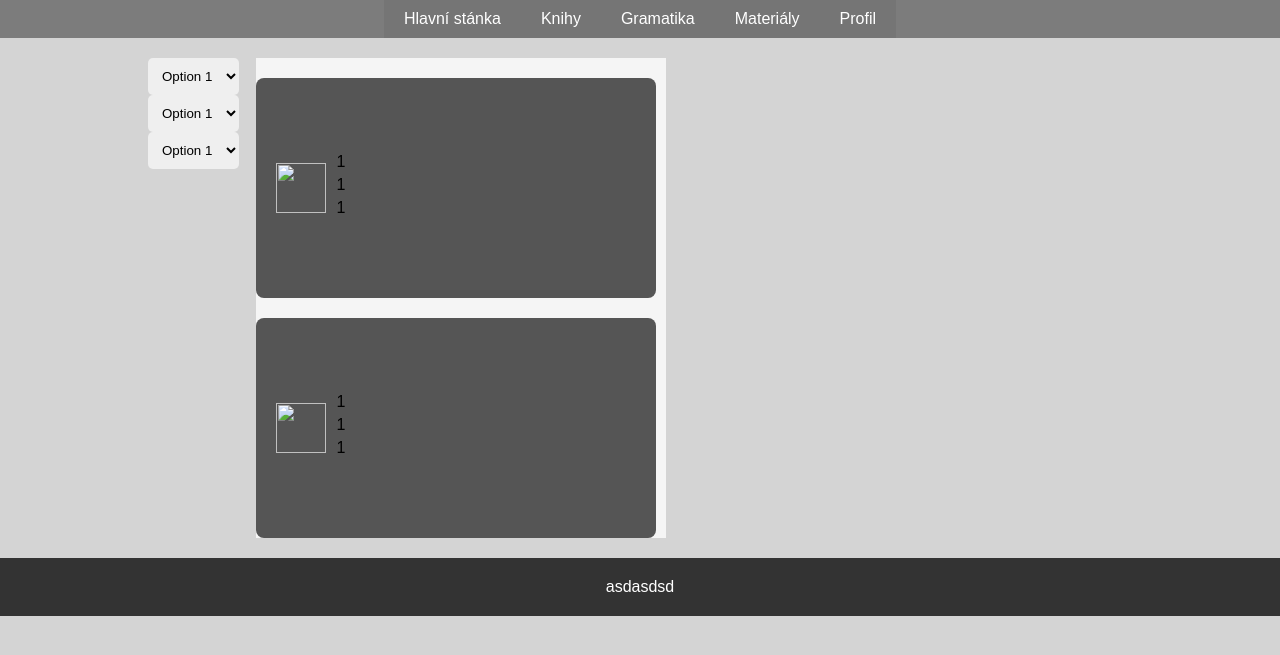
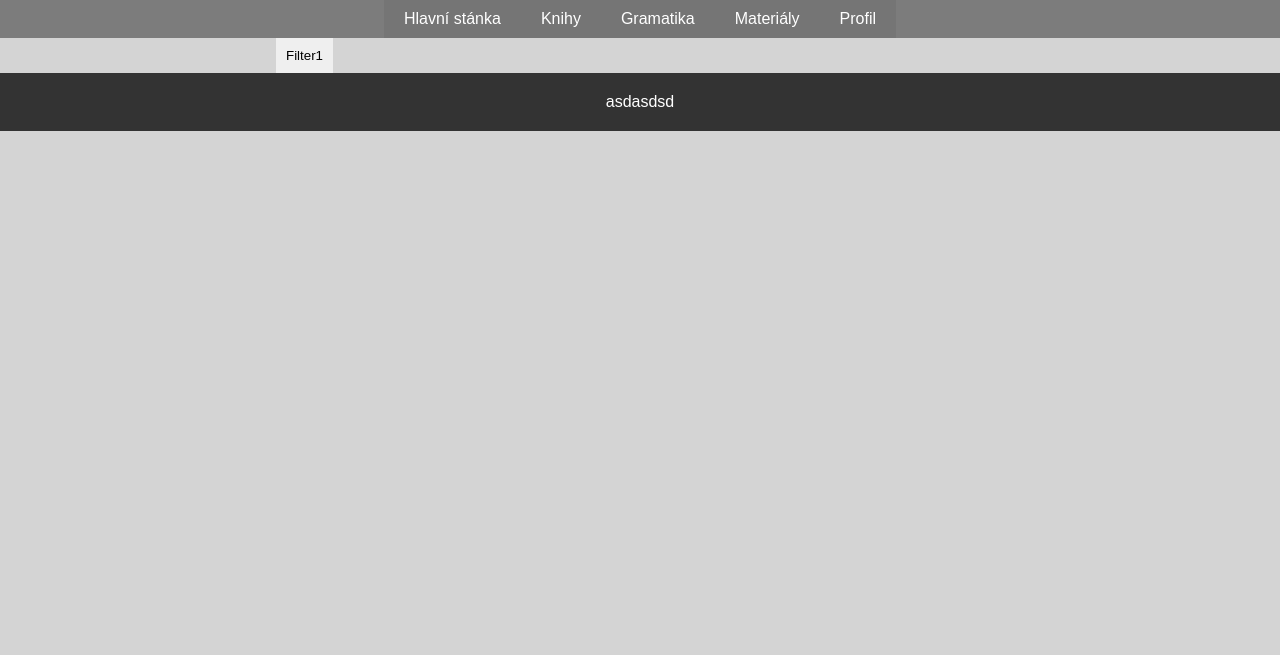
Before and after one commit to Rikos99/projektWEB, a PHP site: page /uzivatel/pohledy/kniha.html in a window 1280 px wide. Shown: the part 120-775 px from the top of the page. Run offline with PHP 8.4, Linux system fonts and the light colour scheme.

Commit message:
prace v hodině
asdasd

```diff
--- a/pohledy/kniha.html
+++ b/pohledy/kniha.html
@@ -9,6 +9,9 @@
     <link rel="stylesheet" href="../style/style.css">
     <link rel="stylesheet" href="../style/navstyle.css">
     <link rel="stylesheet" href="../style/knihastyle.css">
+    <script src="../script/filterScript.js"></script>
+    <script src="https://ajax.googleapis.com/ajax/libs/jquery/3.5.1/jquery.min.js"></script>
+
 
 
 </head>
@@ -40,55 +43,25 @@
     <main>
         <div class="container">
 
-            <div id="filter">
-                <select>
-                    <option value="option1">Option 1</option>
-                    <option value="option2">Option 2</option>
-                    <option value="option3">Option 3</option>
-                </select>
-                <select>
-                    <option value="option1">Option 1</option>
-                    <option value="option2">Option 2</option>
-                    <option value="option3">Option 3</option>
-                </select>
-                <select>
-                    <option value="option1">Option 1</option>
-                    <option value="option2">Option 2</option>
-                    <option value="option3">Option 3</option>
-                </select>
-            </div>
+            <div class="filter">
 
-            <div id="whitecont">
+                <div class="dropdown1">
+                    <button class="dropbtn1" onclick="toggleDropdown()" >Filter1</button>
 
-                <div id="mybooklist">
-
-                    <div class="mybookholder">
-
-                        <img src="" alt="">
-                        <ul class="mybookinfo">
-                            <li>1</li>
-                            <li>1</li>
-                            <li>1</li>
-                        </ul>
-
+                    <div id="dropdownContent1" class="dropdown-content1">
+                        <input type="text"><br>
+                        <label for="">a</label>
+                        <input type="checkbox" name="" id=""><br>
+                        <label for="">a</label>
+                        <input type="checkbox" name="" id=""><br>
+                        <label for="">a</label>
+                        <input type="checkbox" name="" id=""><br>
                     </div>
-
-                    <div class="mybookholder">
-
-                        <img src="" alt="">
-                        <ul class="mybookinfo">
-                            <li>1</li>
-                            <li>1</li>
-                            <li>1</li>
-                        </ul>
-
-                    </div>
-
                 </div>
 
             </div>
 
-        </div>
+
     </main>
 
     <footer>
--- /dev/null
+++ b/script/filterScript.js
@@ -0,0 +1,10 @@
+function toggleDropdown() {
+    $(".dropdown-content1").toggleClass("show");
+}
+
+$(document).mouseup(function(e) {
+    var container = $(".dropdown1");
+    if (!container.is(e.target) && container.has(e.target).length === 0) {
+        $(".dropdown-content1").removeClass("show");
+    }
+});
--- a/style/knihastyle.css
+++ b/style/knihastyle.css
@@ -1,61 +1,60 @@
-#filter {
-    flex: 1;
-    max-width: 10%;
-    margin-right: 10px;
+.filter {
+    height: 100%;
+    background-color: #cf0000;
+    position: relative;
 }
 
-#filter select {
-
-    flex:1;
-    display: flex;
-    padding: 10px;
-    border-radius: 5px;
-    border: none;
+.filter * {
+    width: 100%;
 }
 
-main{
-    margin: auto 20%;
-}
-
-#whitecont{
-
-    background-color: #f5f5f5;
-
-}
-
-.mybookholder {
-    width: 45vh;
-    height: 25vh;
-    background-color: #555;
-    padding: 10px 20px;
-    border-radius: 8px;
-    margin-top: 20px;
-    margin-right: 10px;
-    display: flex;
-    align-items: center;
-}
-
-.mybookholder img {
-    width: 50px;
-    height: 50px;
-    margin-right: 10px;
-}
-
-.mybookinfo {
-    list-style: none;
-    padding: 0;
-}
-
-.mybookinfo li {
-    margin-bottom: 5px;
+main {
+    margin: 0 20%;
 }
 
 .container {
     display: flex;
-    margin: 20px;
+    margin:0 20px;
     align-items: flex-start;
 }
 
-main {
-    margin: 0 10%;
+.dropdown1 {
+    display: flex;
+    flex-direction: column;
+    align-items: stretch;
 }
+.dropbtn1 {
+    cursor: pointer;
+    border: none;
+    padding: 10px;
+}
+
+.dropdown-content1 input[type="text"]{
+
+    max-width: 100%;
+
+}
+
+.dropdown-content1 {
+    display: none;
+    background-color: #555;
+    position: absolute;
+    width: calc(100% - 20px);
+    max-width: 200px;
+    top: calc(100% + 5px);
+    left: 0;
+    z-index: 1;
+}
+
+.dropdown-content1 input[type="text"],
+.dropdown-content1 input[type="checkbox"] {
+    width: auto;
+}
+
+.dropdown-content1 a:hover {
+    background-color: #444;
+}
+
+.show {
+    display: block;
+}
```
Also changed, not shown: pohledy/index.html (+0 -7 lines).
